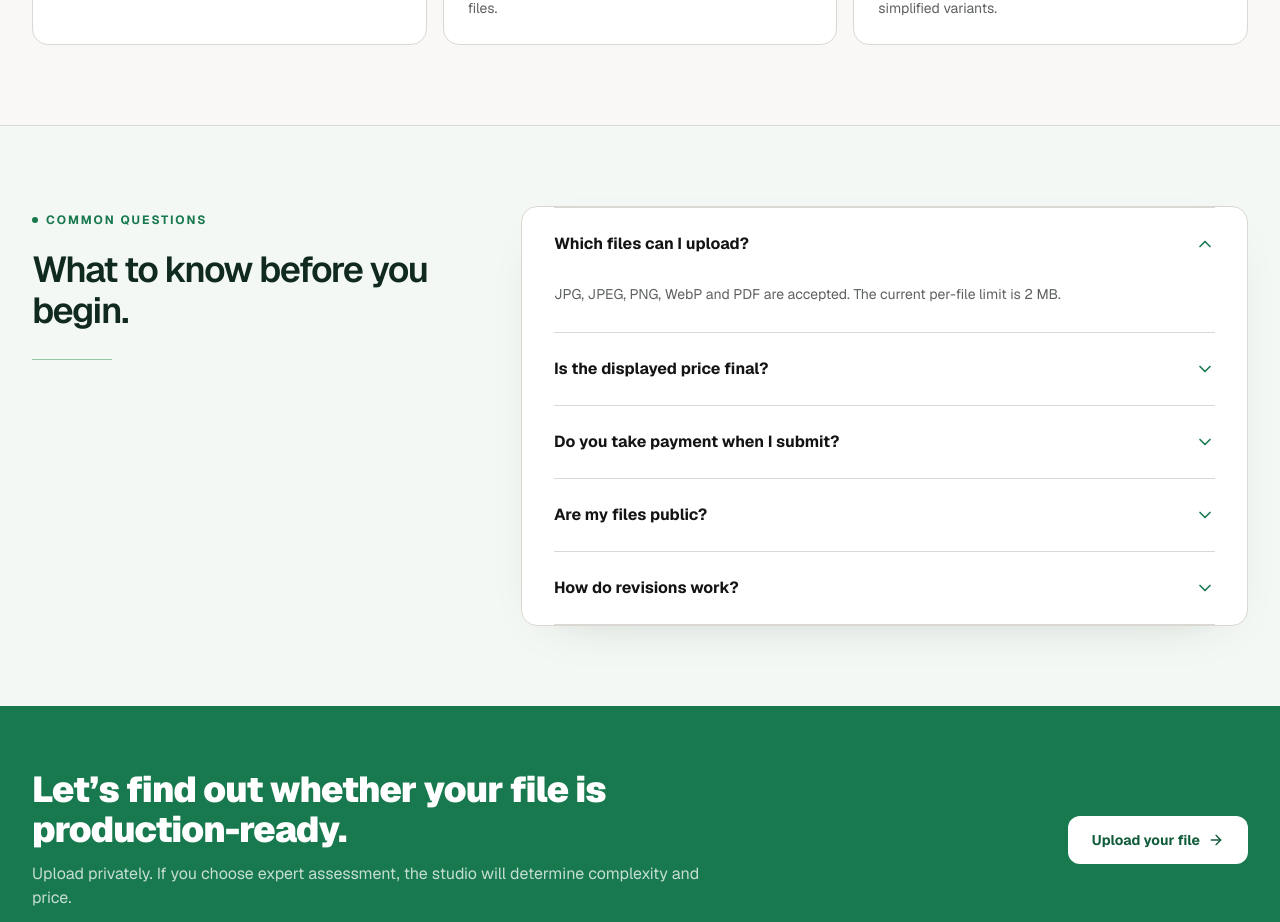
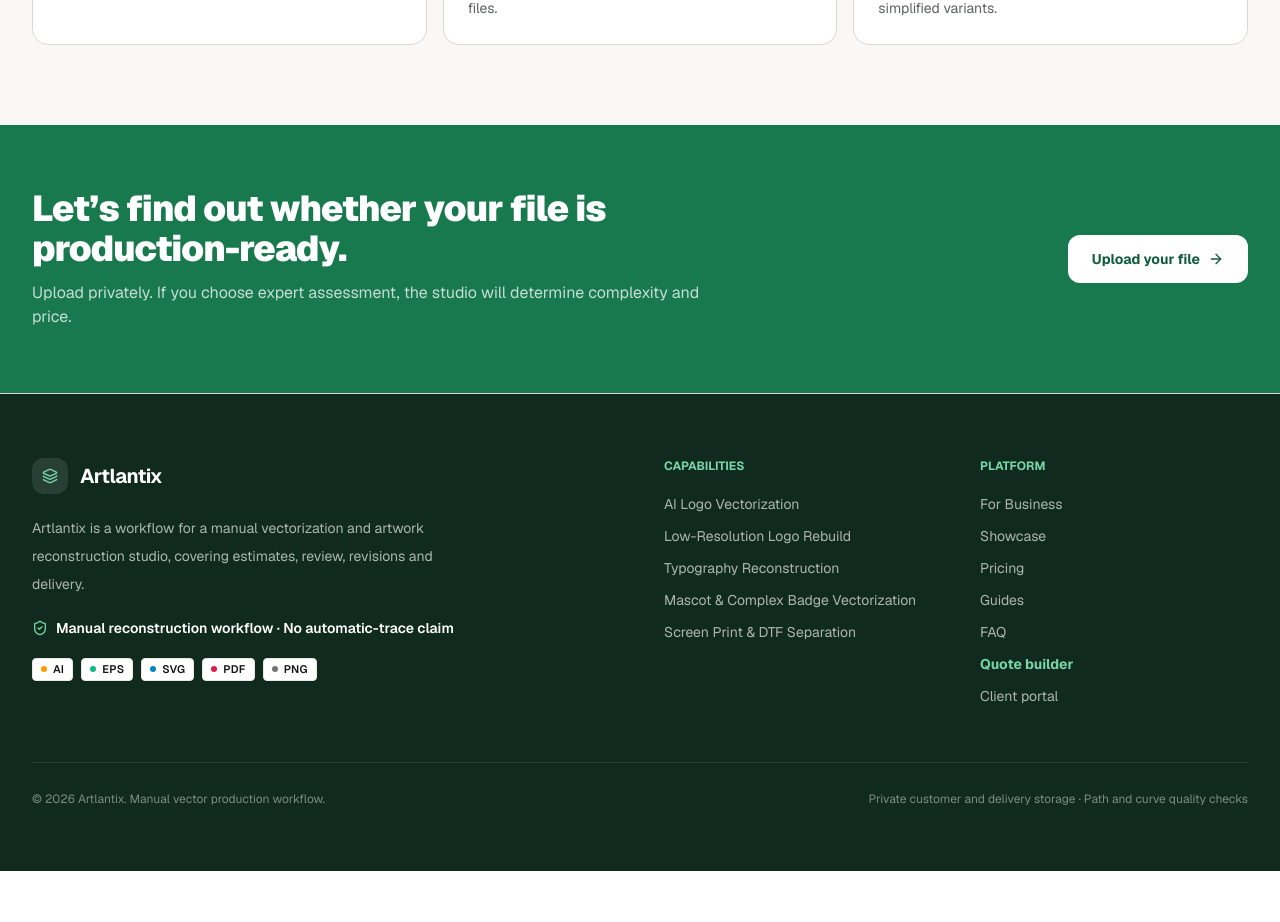
Before and after one commit to enesbv/artlantix, a Next.js app: page / in a window 1280 px wide. Shown: the part 5080-6002 px from the top of the page. After the commit the page ends 5951 px from the top, so only its background shows below. Built offline with nearby package versions, Linux system fonts and the light colour scheme; no server answers; the database is empty.

Commit message:
refactor: move faq out of homepage

```diff
--- a/components/HomePageContent.tsx
+++ b/components/HomePageContent.tsx
@@ -8,10 +8,9 @@ import Navbar from '@/components/Navbar';
 import Footer from '@/components/Footer';
 import MarketingVisual from '@/components/MarketingVisual';
 import ServiceVisual from '@/components/ServiceVisual';
-import FaqList from '@/components/FaqList';
 import BeforeAfterSlider from '@/components/BeforeAfterSlider';
 import { DEFAULT_SITE_SETTINGS, getSiteSettings, SiteSettings } from '@/lib/services/content';
-import { caseStudies, guides, localizedPath, marketingCopy, normalizeMarketingLocale, processSteps, publicFaqs, services } from '@/lib/marketing';
+import { caseStudies, guides, localizedPath, marketingCopy, normalizeMarketingLocale, processSteps, services } from '@/lib/marketing';
 
 const processIcons = [Upload, ScanSearch, PenTool, FolderCheck];
 
@@ -135,19 +134,6 @@ export default function HomePageContent({ locale }: { locale: string }) {
           <div className="mt-10 grid gap-4 md:grid-cols-3">{guides.map((guide) => <Link key={guide.slug} href={localizedPath(lang, `/guides/${guide.slug}`)} className="rounded-2xl border border-[#DAD8D2] bg-white p-6 transition hover:border-[#8FC9A6]"><h3 className="text-xl font-bold text-[#102A20]">{guide.title[lang]}</h3><p className="mt-3 text-sm leading-6 text-[#5E625F]">{guide.excerpt[lang]}</p></Link>)}</div>
         </section>
 
-        <section id="faq" className="scroll-mt-24 border-t border-[#DAD8D2] bg-[#F4F8F4]">
-          <div className="mx-auto grid max-w-7xl gap-10 px-4 py-16 sm:px-6 sm:py-20 lg:grid-cols-[.72fr_1.28fr] lg:items-start lg:gap-20 lg:px-8">
-            <div className="lg:sticky lg:top-28">
-              <p className="inline-flex items-center gap-2 text-xs font-bold uppercase tracking-[0.16em] text-[#18794E]"><span className="h-1.5 w-1.5 rounded-full bg-[#18794E]" aria-hidden="true" />{copy.home.faqEyebrow}</p>
-              <h2 className="mt-5 max-w-md text-3xl font-semibold leading-[1.12] tracking-[-0.04em] text-[#102A20] sm:text-4xl">{copy.home.faqTitle}</h2>
-              <div className="mt-7 h-px w-20 bg-[#8FC9A6]" aria-hidden="true" />
-            </div>
-            <div className="rounded-2xl border border-[#DAD8D2] bg-white px-5 shadow-[0_16px_50px_-36px_rgba(16,42,32,0.35)] sm:px-8">
-              <FaqList items={publicFaqs[lang]} />
-            </div>
-          </div>
-        </section>
-
         <section className="bg-[#18794E] text-white"><div className="mx-auto flex max-w-7xl flex-col items-start justify-between gap-8 px-4 py-16 sm:px-6 md:flex-row md:items-center lg:px-8"><div><h2 className="max-w-2xl text-3xl font-black tracking-tight sm:text-4xl">{copy.home.finalTitle}</h2><p className="mt-3 max-w-2xl text-white/75">{copy.home.finalBody}</p></div><Link href={`${quotePath}?review=1`} className="inline-flex shrink-0 items-center gap-2 rounded-xl bg-white px-6 py-3.5 text-sm font-bold text-[#115C3B]">{copy.home.primary}<ArrowRight className="h-4 w-4" /></Link></div></section>
       </main>
       <Footer />
--- a/components/Navbar.tsx
+++ b/components/Navbar.tsx
@@ -29,7 +29,7 @@ export default function Navbar() {
     { href: `${localizedPath(lang, '/')}#process`, label: t('process') },
     { href: `${localizedPath(lang, '/')}#pricing`, label: t('pricing') },
     { href: localizedPath(lang, '/guides'), label: t('guides') },
-    { href: `${localizedPath(lang, '/')}#faq`, label: t('faq') },
+    { href: localizedPath(lang, '/faq'), label: t('faq') },
   ];
 
   const signOut = async () => {
```
